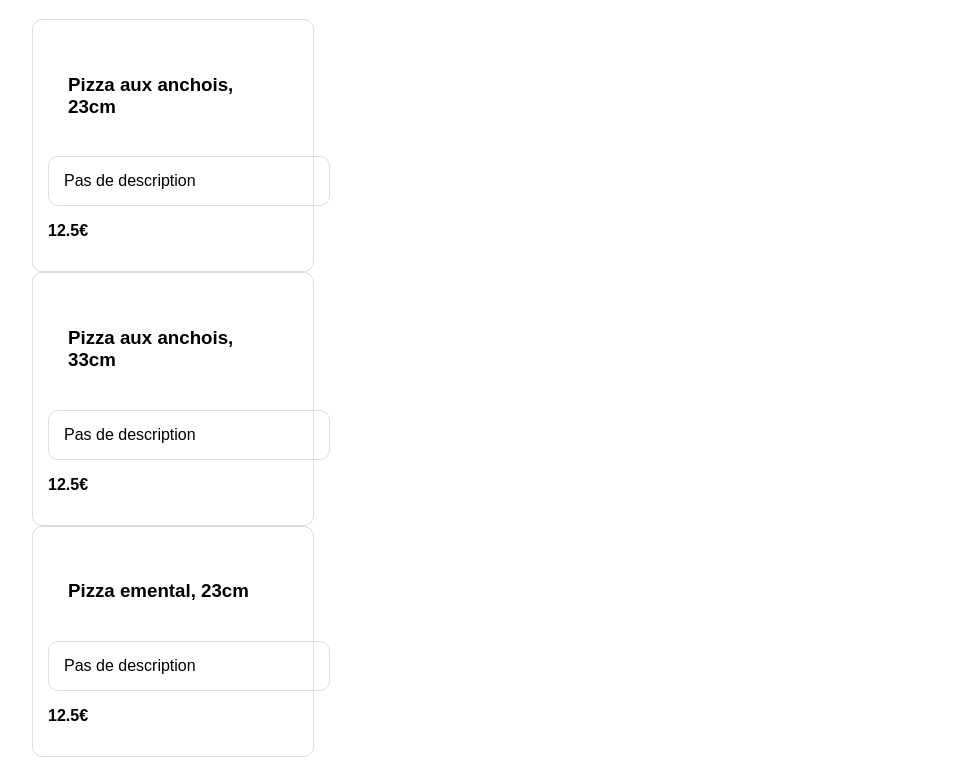
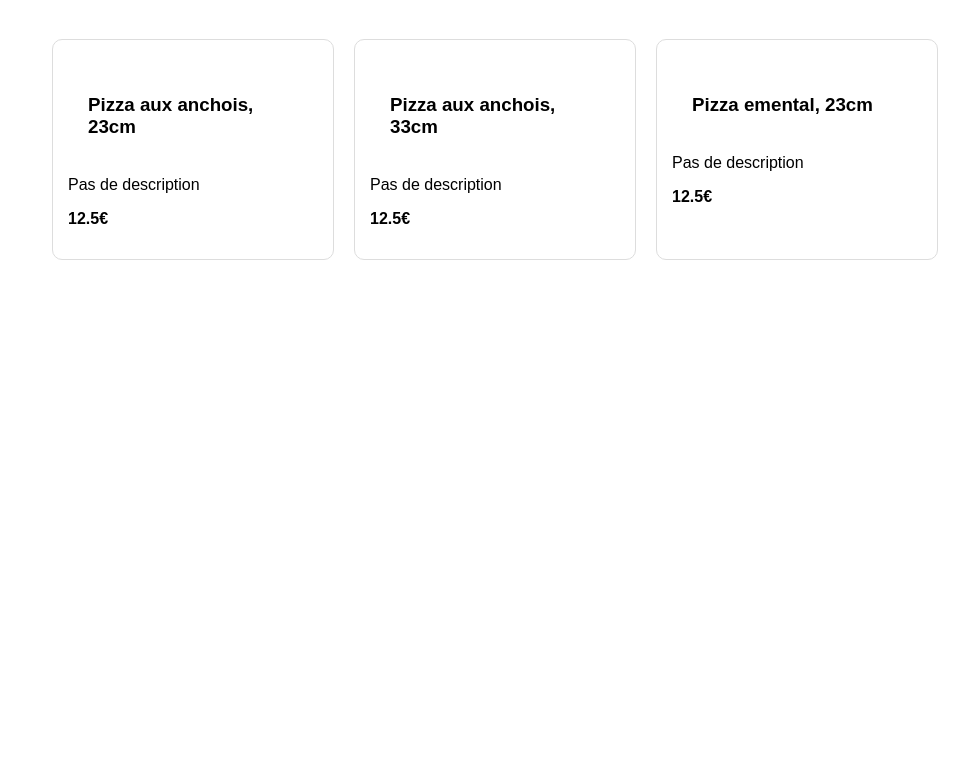
Before and after one commit to Dagslye/robin-eatsmart-front, a website built with Vite: page index.html in a window 1280 px wide. Shown: the part 61-826 px from the top of the page, without its empty margins (108-1077 px from the left). After the commit the page ends 800 px from the top, so only its background shows below. Built offline with nearby package versions, Linux system fonts and the light colour scheme.

Commit message:
V1 Final (MAINTENANT ON SPEEDRUN)

```diff
--- a/src/main.ts
+++ b/src/main.ts
@@ -54,13 +54,15 @@ if (appDiv) {
   const listeHTML = produits.map(p => `
     <div class="card">
       <h3 class="menu-container">${p.nom}</h3>
-      <p class="card">${p.description ?? 'Pas de description'}</p>
+      <p>${p.description ?? 'Pas de description'}</p>
       <p class=""><strong>${p.prix}€</strong></p>
     </div>
   `).join('');
 
     appDiv.innerHTML = `
     <h1>Eatsmart - Carte du réstaurant (${produits.length} plats)</h1>
+    <header class="menu-container">
     ${listeHTML}
+    </header>
   `;
 }
```
Also changed, not shown: index.html (+1 -0 lines).
